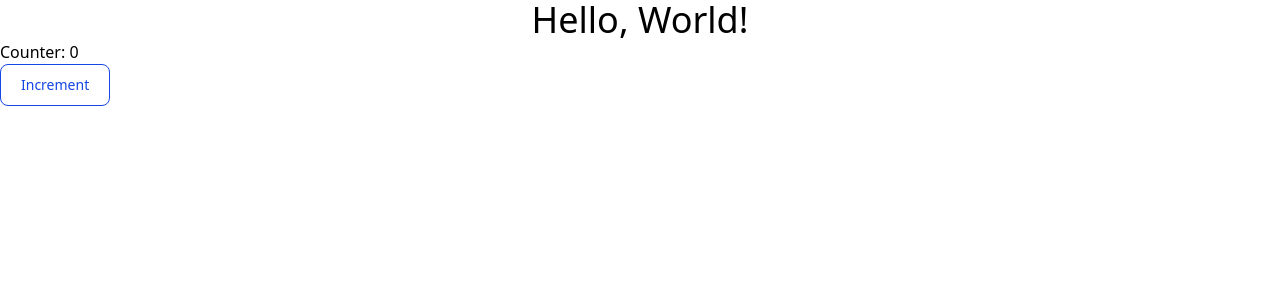
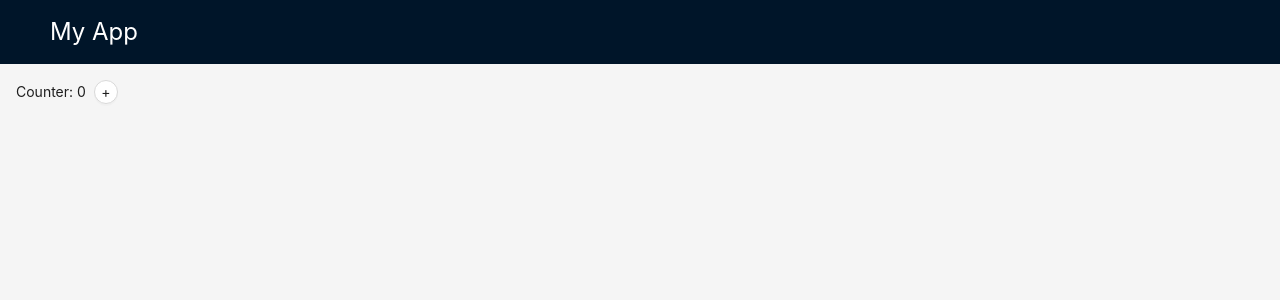
Before and after one commit to hakula139/vue-ts-app-template, a Vue app: page / in a window 1280 px wide. Shown: the top 300 px of the page. Built offline with nearby package versions, Linux system fonts and the light colour scheme.

Commit message:
feat: add ant-design-vue, implement a simple demo

```diff
--- a/package.json
+++ b/package.json
@@ -13,6 +13,7 @@
     "lint:fix": "eslint --fix"
   },
   "dependencies": {
+    "ant-design-vue": "^4.2.6",
     "pinia": "^3.0.1",
     "vue": "^3.5.13",
     "vue-router": "^4.5.0"
--- a/src/App.vue
+++ b/src/App.vue
@@ -1,3 +1,5 @@
 <template>
-  <router-view />
+  <a-app>
+    <router-view />
+  </a-app>
 </template>
--- a/src/components/AppTitle.vue
+++ /dev/null
@@ -1,11 +0,0 @@
-<template>
-  <div class="font-sans text-4xl text-center">
-    {{ props.msg }}
-  </div>
-</template>
-
-<script setup lang="ts">
-const props = defineProps<{
-  msg: string;
-}>();
-</script>
--- /dev/null
+++ b/src/components/ClickCounter.vue
@@ -0,0 +1,20 @@
+<template>
+  <div class="counter">
+    <a-space>
+      <span class="whitespace-nowrap"> Counter: {{ store.count }} </span>
+      <a-button
+        shape="circle"
+        size="small"
+        @click="store.increment"
+      >
+        +
+      </a-button>
+    </a-space>
+  </div>
+</template>
+
+<script setup lang="ts">
+import { useCounterStore } from '@/stores';
+
+const store = useCounterStore();
+</script>
--- /dev/null
+++ b/src/components/PageHeader.vue
@@ -0,0 +1,16 @@
+<template>
+  <a-layout-header class="sticky top-0 z-50 px-4">
+    <a-flex
+      class="h-full"
+      justify="space-between"
+      align="center"
+    >
+      <router-link
+        class="text-2xl !text-white"
+        :to="{ name: 'Root' }"
+      >
+        My App
+      </router-link>
+    </a-flex>
+  </a-layout-header>
+</template>
--- a/src/components/index.ts
+++ /dev/null
@@ -1 +0,0 @@
-export * as AppTitle from './AppTitle.vue';
--- a/src/stores/counter.ts
+++ b/src/stores/counter.ts
@@ -1,17 +1,14 @@
-// @ts-check
-import { computed, ref } from 'vue';
+import { ref } from 'vue';
 import { defineStore } from 'pinia';
 
 export const useCounterStore = defineStore('counter', () => {
   const count = ref(0);
-  const doubleCount = computed(() => count.value * 2);
   const increment = () => {
     count.value++;
   };
 
   return {
     count,
-    doubleCount,
     increment,
   };
 });
--- a/src/views/RootLayout.vue
+++ b/src/views/RootLayout.vue
@@ -1,28 +1,9 @@
 <template>
-  <app-title msg="Hello, World!" />
+  <a-layout class="w-full h-screen">
+    <page-header />
 
-  <div id="counter">
-    <p>Counter: {{ store.count }}</p>
-    <button
-      type="button"
-      class="button"
-      @click="store.increment"
-    >
-      Increment
-    </button>
-  </div>
+    <a-layout-content class="p-4">
+      <click-counter />
+    </a-layout-content>
+  </a-layout>
 </template>
-
-<script setup lang="ts">
-import { useCounterStore } from '@/stores';
-
-const store = useCounterStore();
-</script>
-
-<style scoped>
-@reference "../assets/index.css";
-
-.button {
-  @apply text-blue-700 hover:text-white border border-blue-700 hover:bg-blue-800 focus:outline-none font-medium rounded-lg text-sm px-5 py-2.5 text-center me-2 mb-2 dark:border-blue-500 dark:text-blue-500 dark:hover:text-white dark:hover:bg-blue-500;
-}
-</style>
--- a/vite.config.ts
+++ b/vite.config.ts
@@ -3,12 +3,18 @@ import path from 'path';
 import { defineConfig } from 'vite';
 import vue from '@vitejs/plugin-vue';
 import components from 'unplugin-vue-components/vite';
+import { AntDesignVueResolver } from 'unplugin-vue-components/resolvers';
 
 export default defineConfig({
   plugins: [
     vue(),
     components({
       dts: true,
+      resolvers: [
+        AntDesignVueResolver({
+          importStyle: false,
+        }),
+      ],
     }),
   ],
   resolve: {
```
Also changed, not shown: 1 other file (tests, documents, lock files or other folders).
